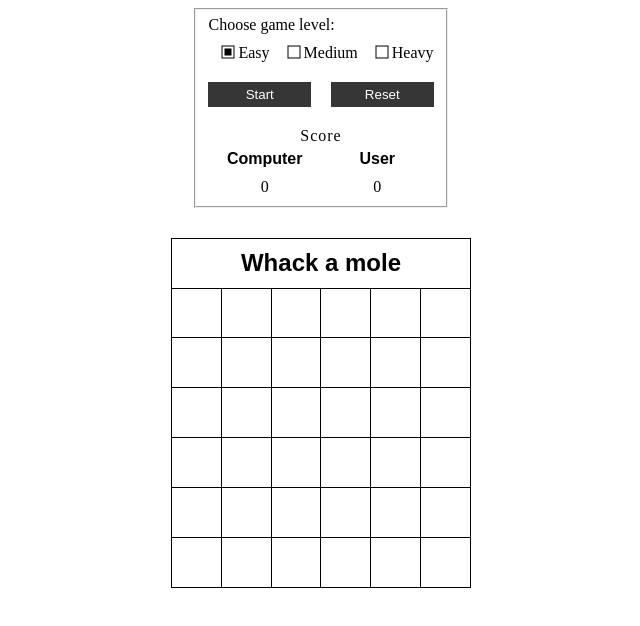
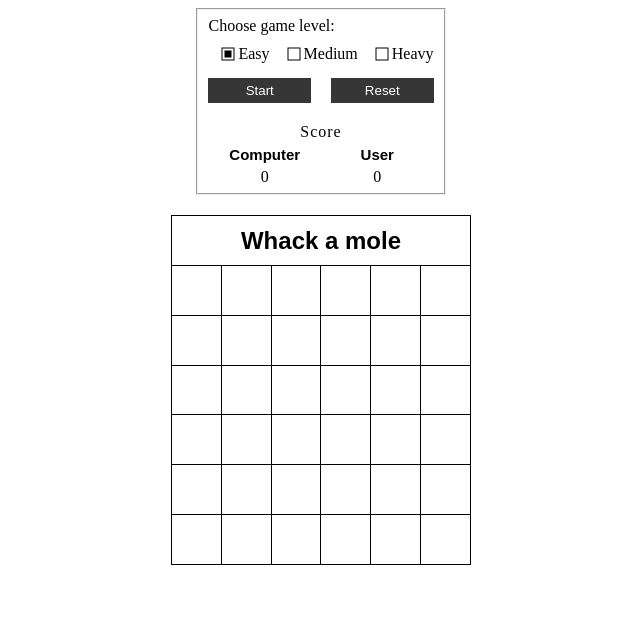
Before and after one commit to Matveeva-Ann/homework-7, a plain HTML site: page index.html in a window 1280 px wide. Shown: the whole page, without its empty margins (319-959 px from the left). Drawn offline with Linux system fonts and the light colour scheme.

Commit message:
corrected the styles

```diff
--- a/script.js
+++ b/script.js
@@ -45,7 +45,6 @@ function randomArr() {
 radioButtons.forEach((radioButton) => {
   radioButton.addEventListener("change", (event) => {
     const selectedValue = event.target.id;
-    console.log(selectedValue);
     delay = levelArr.filter((elem) => elem.btnChecked === selectedValue)[0]
       .delay;
   });
--- a/style.scss
+++ b/style.scss
@@ -4,10 +4,13 @@
   display: flex;
   align-items: center;
   flex-direction: column;
-  gap: 30px;
+  gap: 20px;
 }
 .body{
   cursor: pointer;
+}
+fieldset{
+  padding: 7px 10px;
 }
 .table {
   border: 1px solid black;
@@ -46,7 +49,7 @@ fieldset {
   border: none;
   outline: none;
   padding: 5px 10px;
-  margin: 20px 0 10px;
+  margin: 15px 0 10px;
   width: 100%;
   &:hover {
     background-color: rgb(43, 43, 43);
@@ -63,7 +66,7 @@ fieldset {
   display: flex;
   flex-direction: column;
   align-items: center;
-  gap: 10px;
+  gap: 5px;
   width: 100%;
 }
 .results__title{
@@ -75,6 +78,7 @@ fieldset {
 .result__name{
   font-family: Arial, Helvetica, sans-serif;
   font-weight: 600;
+  font-size: 15px;
 }
 input{
   display: none;
```
Also changed, not shown: style.css, 1 other file.
